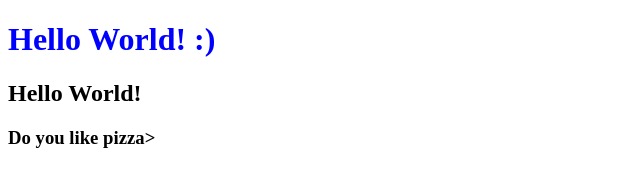
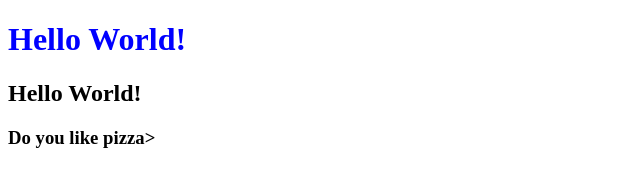
Before and after one commit to konginator/firstRepo, a plain HTML site: page index.html in a window 1280 px wide. Shown: the full height of the page, 0-640 px from the left. Drawn offline with Linux system fonts and the light colour scheme.

Commit message:
remove :)

```diff
--- a/index.html
+++ b/index.html
@@ -6,7 +6,7 @@
     </head>
     <body>
 
-        <h1 style="color: blue;">Hello World! :)</h1>
+        <h1 style="color: blue;">Hello World!</h1>
         <h2>Hello World!</h2>
         <h3>Do you like pizza></h3>
     </body>
```
